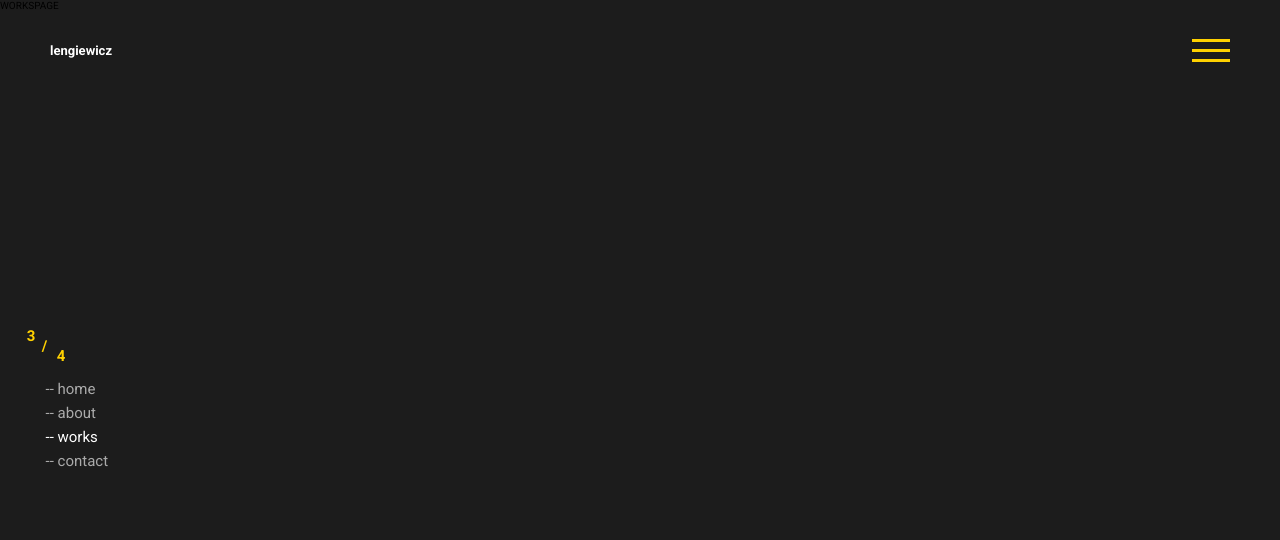
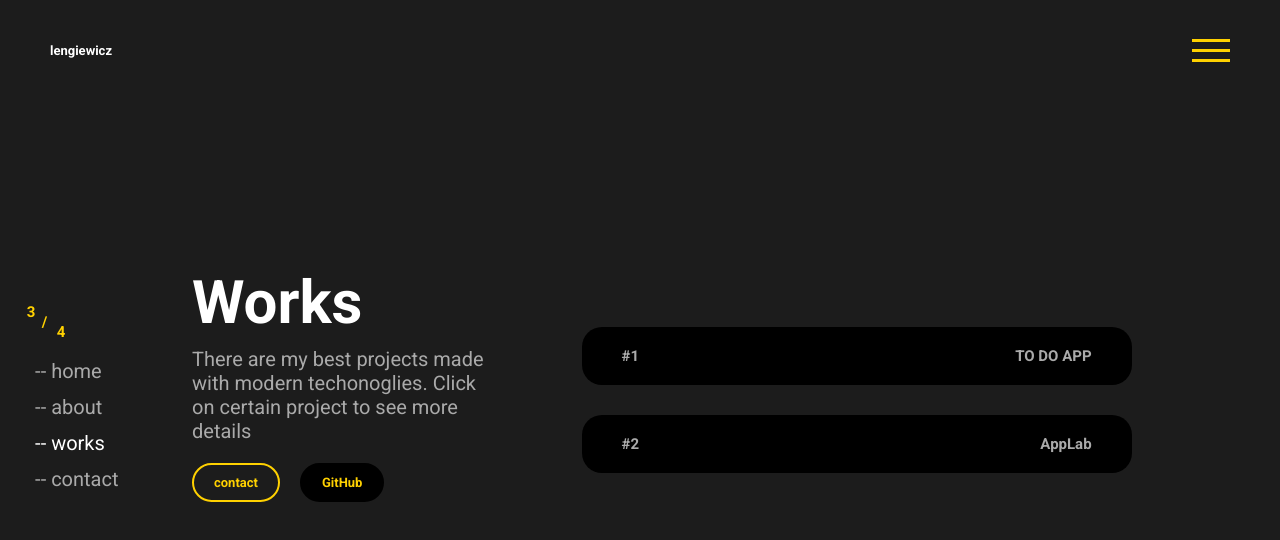
Before and after one commit to SaikeNO/portfolio, a React (Create React App) app: page /works in a window 1280 px wide. Shown: the top 540 px of the page. Built offline with nearby package versions, Linux system fonts and the light colour scheme.

Commit message:
add works section with one project done

```diff
--- /dev/null
+++ b/src/components/FirstProject.js
@@ -0,0 +1,49 @@
+import React from "react";
+
+import {
+  StyledWrapper,
+  HiddenDiv,
+  ProjectTitle,
+  PojectDescription,
+  NextProject,
+  NextProjectArrow,
+  StyledImg,
+} from "./style";
+
+import { StyledBlackButton } from "../pages/style";
+
+import img1 from "../images/to_do_app1.png";
+import img2 from "../images/to_do_app2.png";
+
+const FirstProject = ({ SetIdProject }) => {
+  return (
+    <>
+      <StyledWrapper
+        initial={{ x: "-100%" }}
+        animate={{ x: 0 }}
+        exit={{ x: "-100%", transition: { duration: 0.4 } }}
+        transition={{ duration: 0.6 }}
+      >
+        <ProjectTitle>TO DO APP</ProjectTitle>
+        <PojectDescription>
+          Simple TO DO APP done with pure React.
+        </PojectDescription>
+        <NextProject onClick={() => SetIdProject((prevId) => prevId + 1)}>
+          Next Project
+          <NextProjectArrow />
+        </NextProject>
+        <StyledBlackButton color="white" padding="5px 40px">
+          live
+        </StyledBlackButton>
+        <StyledBlackButton color="white" padding="5px 40px">
+          source code
+        </StyledBlackButton>
+        <StyledImg src={img1} />
+        <StyledImg src={img2} />
+      </StyledWrapper>
+      <HiddenDiv onClick={() => SetIdProject(null)} />
+    </>
+  );
+};
+
+export default FirstProject;
--- /dev/null
+++ b/src/components/SecondProject.js
@@ -0,0 +1,19 @@
+import React from "react";
+
+import { StyledWrapper, HiddenDiv } from "./style";
+
+const SecondProject = ({ SetIdProject }) => {
+  return (
+    <>
+      <StyledWrapper
+        initial={{ x: "-100%" }}
+        animate={{ x: 0 }}
+        exit={{ x: "-100%", transition: { duration: 0.4 } }}
+        transition={{ duration: 0.6 }}
+      ></StyledWrapper>
+      <HiddenDiv onClick={() => SetIdProject(null)} />
+    </>
+  );
+};
+
+export default SecondProject;
--- /dev/null
+++ b/src/components/style.js
@@ -0,0 +1,92 @@
+import styled from "styled-components";
+import { motion } from "framer-motion";
+
+import { colors } from "../styles/colors";
+import { fonts } from "../styles/fonts";
+
+export const StyledWrapper = styled(motion.article)`
+  position: fixed;
+  top: 0;
+  left: 0;
+  width: 60%;
+  height: 100%;
+  padding: 100px 50px;
+  background-color: ${colors.white};
+  z-index: 900;
+  overflow: scroll;
+  &::-webkit-scrollbar {
+    display: none;
+  }
+  -ms-overflow-style: none;
+  scrollbar-width: none;
+`;
+
+export const HiddenDiv = styled.div`
+  position: fixed;
+  top: 0;
+  right: 0;
+  width: 40%;
+  height: 100%;
+`;
+
+export const ProjectTitle = styled.h2`
+  font-size: ${fonts.xxl};
+  color: ${colors.black};
+`;
+
+export const PojectDescription = styled.p`
+  font-size: ${fonts.s};
+`;
+
+export const NextProjectArrow = styled.div`
+  display: inline-block;
+  position: relative;
+  width: 40px;
+  height: 2px;
+  margin-left: 10px;
+  background-color: ${colors.black};
+  transition: 0.3s;
+  &:after {
+    content: "";
+    position: absolute;
+    top: 0;
+    right: 0;
+    width: 15px;
+    height: 2px;
+    background-color: ${colors.black};
+    transform-origin: 100% 100%;
+    transform: rotate(45deg);
+  }
+  &:before {
+    content: "";
+    position: absolute;
+    top: 0;
+    right: 0;
+    width: 15px;
+    height: 2px;
+    background-color: ${colors.black};
+    transform-origin: 100% 100%;
+    transform: rotate(-45deg);
+  }
+`;
+export const NextProject = styled.div`
+  display: flex;
+  align-items: center;
+  padding: 25px 0;
+  font-size: ${fonts.xs};
+  width: 140px;
+  cursor: pointer;
+
+  &:hover ${NextProjectArrow} {
+    width: 50px;
+  }
+`;
+
+export const StyledImg = styled.img`
+  width: 90%;
+  margin: 10% 0 40px 10%;
+  box-shadow: 2px 2px 10px 1px ${colors.gray};
+  &:nth-of-type(2) {
+    margin: 0 10% 0 0;
+  }
+`;
--- a/src/layouts/AsideNavi/style.js
+++ b/src/layouts/AsideNavi/style.js
@@ -20,8 +20,8 @@ export const StyledAside = styled.aside`
 
 export const StyledLink = styled(motion(NavLink))`
   display: block;
-  padding: 0.2em;
-  font-size: ${fonts.s};
+  padding: 0.3em;
+  font-size: ${fonts.m};
   color: ${colors.gray};
   transition: 0.3s;
   &.active {
--- a/src/layouts/BurgerNavi/BurgerNavi.js
+++ b/src/layouts/BurgerNavi/BurgerNavi.js
@@ -24,7 +24,6 @@ const BurgerNavigation = ({ handleToggleClick }) => {
 
   return (
     <StyledNav
-      key="burger nav"
       initial={{ x: "-100%" }}
       animate={{ x: 0 }}
       exit={{ x: "-100%", transition: { delay: 0.8, duration: 0.5 } }}
--- a/src/pages/AboutPage/AboutPage.js
+++ b/src/pages/AboutPage/AboutPage.js
@@ -1,4 +1,5 @@
 import React from "react";
+import { Link } from "react-router-dom";
 import TechStack from "./TechStack";
 
 import {
@@ -7,6 +8,8 @@ import {
   StyledRightSection,
   StyledTitle,
   StyledDescription,
+  StyledOrangeButton,
+  StyledBlackButton,
 } from "../style";
 
 import { AboutMeTitle, AboutMeDescription } from "./style";
@@ -24,6 +27,17 @@ const AboutPage = () => {
         <StyledDescription>
           A few words about me and my technologies what I use for building Apps{" "}
         </StyledDescription>
+        <div>
+          <StyledOrangeButton as={Link} to={"/works"}>
+            works
+          </StyledOrangeButton>
+          <StyledBlackButton
+            href={"https://www.facebook.com/mateusz.lengiewicz/"}
+            target={"_blank"}
+          >
+            facebook
+          </StyledBlackButton>
+        </div>
       </StyledLeftSection>
       <StyledRightSection>
         <AboutMeTitle
@@ -46,7 +60,6 @@ const AboutPage = () => {
         <AboutMeTitle
           initial={{ y: 50, opacity: 0 }}
           animate={{ y: 0, opacity: 1 }}
-          exit={{ y: -50, opacity: 0 }}
           transition={{ duration: 0.5 }}
         >
           #Tech Stack
--- a/src/pages/HomePage/style.js
+++ b/src/pages/HomePage/style.js
@@ -2,7 +2,6 @@ import styled from "styled-components";
 import { motion } from "framer-motion";
 
 import { colors } from "../../styles/colors";
-import { fonts } from "../../styles/fonts";
 
 export const StyledImgWrapper = styled.div`
   width: 100%;
--- /dev/null
+++ b/src/pages/WorksPage/WorksList.js
@@ -0,0 +1,20 @@
+import React from "react";
+
+import { ListItem } from "./style";
+
+const projects = [
+  { id: 1, name: "TO DO APP" },
+  { id: 2, name: "AppLab" },
+];
+
+const WorksList = ({ SetIdProject }) => {
+  const ListOfProjects = projects.map((project) => (
+    <ListItem key={project.id} onClick={() => SetIdProject(project.id)}>
+      <span>#{project.id}</span>
+      <span>{project.name}</span>
+    </ListItem>
+  ));
+  return <ul>{ListOfProjects}</ul>;
+};
+
+export default WorksList;
--- a/src/pages/WorksPage/WorksPage.js
+++ b/src/pages/WorksPage/WorksPage.js
@@ -1,7 +1,64 @@
-import React from "react";
+import React, { useEffect, useState } from "react";
+import { Link } from "react-router-dom";
+
+import { AnimatePresence } from "framer-motion";
+
+import WorksList from "./WorksList";
+import FirstProject from "../../components/FirstProject";
+import SecondProject from "../../components/SecondProject";
+
+import {
+  StyledWrapper,
+  StyledOrangeButton,
+  StyledBlackButton,
+  StyledLeftSection,
+  StyledTitle,
+  StyledDescription,
+  StyledRightSection,
+} from "../style";
 
 const WorksPage = () => {
-  return <div>WORKSPAGE</div>;
+  const [idProject, SetIdProject] = useState(null);
+  const [project, setProject] = useState(null);
+
+  useEffect(() => {
+    if (idProject === 1) {
+      setProject(() => <FirstProject SetIdProject={SetIdProject} />);
+    } else if (idProject === 2) {
+      setProject(() => <SecondProject SetIdProject={SetIdProject} />);
+    } else {
+      setProject(null);
+    }
+  }, [idProject]);
+
+  return (
+    <>
+      <StyledWrapper>
+        <StyledLeftSection>
+          <StyledTitle>Works</StyledTitle>
+          <StyledDescription>
+            There are my best projects made with modern techonoglies. Click on
+            certain project to see more details
+          </StyledDescription>
+          <div>
+            <StyledOrangeButton as={Link} to={"/contact"}>
+              contact
+            </StyledOrangeButton>
+            <StyledBlackButton
+              target="_blank"
+              rel="noreferrer"
+              href="https://github.com/SaikeNO"
+            >
+              GitHub
+            </StyledBlackButton>
+          </div>
+        </StyledLeftSection>
+        <StyledRightSection>
+          <WorksList SetIdProject={SetIdProject} />
+        </StyledRightSection>
+      </StyledWrapper>
+      <AnimatePresence>{project}</AnimatePresence>
+    </>
+  );
 };
-
 export default WorksPage;
--- /dev/null
+++ b/src/pages/WorksPage/style.js
@@ -0,0 +1,24 @@
+import styled from "styled-components";
+import { motion } from "framer-motion";
+
+import { colors } from "../../styles/colors";
+import { fonts } from "../../styles/fonts";
+
+export const ListItem = styled(motion.li)`
+  display: flex;
+  justify-content: space-between;
+  padding: 20px 40px;
+  margin: 30px 0;
+  width: 550px;
+  font-size: ${fonts.s};
+  font-weight: bold;
+  background-color: #000;
+  border-radius: 20px;
+  color: ${colors.gray};
+  transition: 0.2s;
+  cursor: pointer;
+
+  &:hover {
+    color: ${colors.white};
+  }
+`;
--- a/src/pages/style.js
+++ b/src/pages/style.js
@@ -45,6 +45,7 @@ export const StyledOrangeButton = styled.a`
   font-weight: bold;
   padding: 10px 20px;
   transition: 0.4s;
+  cursor: pointer;
   &:hover {
     background-color: #000;
   }
@@ -53,4 +54,6 @@ export const StyledOrangeButton = styled.a`
 export const StyledBlackButton = styled(StyledOrangeButton)`
   background-color: #000;
   border: 2px solid #000;
+  color: ${(props) => props.color};
+  padding: ${(props) => props.padding};
 `;
```
Also changed, not shown: src/images/to_do_app1.png (added), src/images/to_do_app2.png (added).
